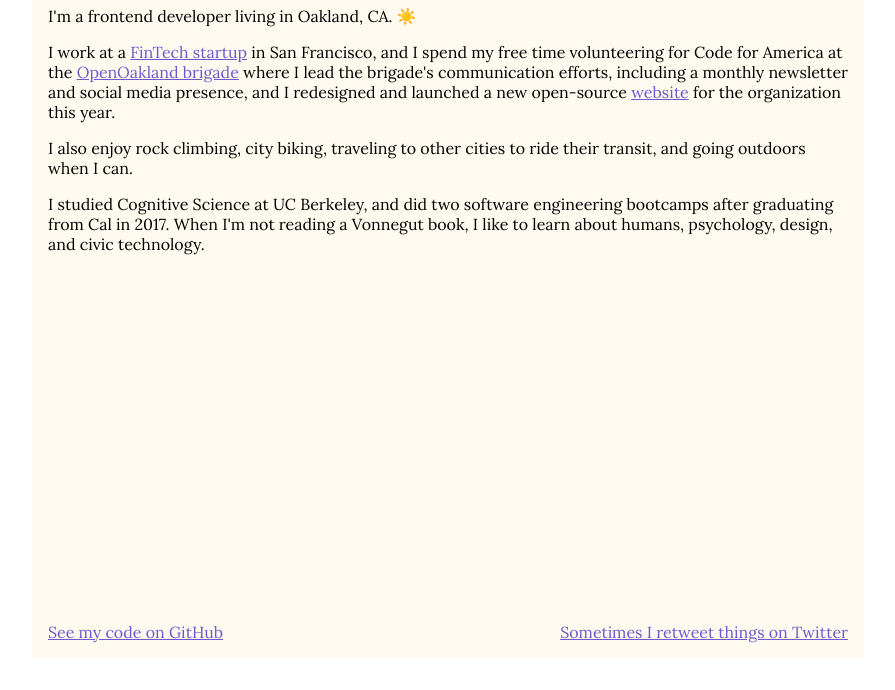
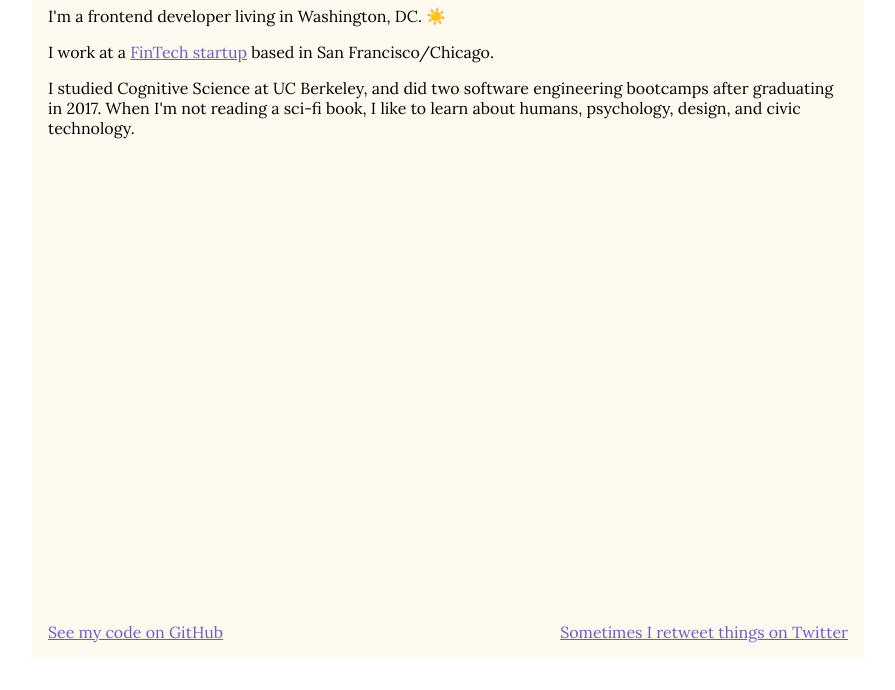
Before and after one commit to anlawyer/alisoncodes, a Gatsby site: page / in a window 1280 px wide. Shown: the part 110-800 px from the top of the page, without its empty margins (192-1087 px from the left). Built offline with nearby package versions, Linux system fonts and the light colour scheme; Gatsby itself is replaced by a stand-in of ours.

Commit message:
Content update, 2021 accurate

```diff
--- a/src/pages/index.js
+++ b/src/pages/index.js
@@ -5,9 +5,9 @@ class App extends Component {
   render() {
     return (
       <Layout>
-        <h1>Hi, I'm Alison and this is my website.</h1>
+        <h1>Hi, I'm Alison.</h1>
         <p>
-          I'm a frontend developer living in Oakland, CA.{" "}
+          I'm a frontend developer living in Washington, DC.{" "}
           <span role="img" aria-label="sunny emoji">
             ☀️
           </span>
@@ -21,35 +21,13 @@ class App extends Component {
           >
             FinTech startup
           </a>{" "}
-          in San Francisco, and I spend my free time volunteering for Code for
-          America at the{" "}
-          <a
-            target="_blank"
-            rel="noopener noreferrer"
-            href="https://openoakland.org"
-          >
-            OpenOakland brigade
-          </a>{" "}
-          where I lead the brigade's communication efforts, including a monthly
-          newsletter and social media presence, and I redesigned and launched a
-          new open-source{" "}
-          <a
-            target="_blank"
-            rel="noopener noreferrer"
-            href="https://github.com/openoakland/openoakland.org"
-          >
-            website
-          </a>{" "}
-          for the organization this year.
+          based in San Francisco/Chicago.
         </p>
-        <p>
-          I also enjoy rock climbing, city biking, traveling to other cities to
-          ride their transit, and going outdoors when I can.
-        </p>
+
         <p>
           I studied Cognitive Science at UC Berkeley, and did two software
-          engineering bootcamps after graduating from Cal in 2017. When I'm not
-          reading a Vonnegut book, I like to learn about humans, psychology,
+          engineering bootcamps after graduating in 2017. When I'm not
+          reading a sci-fi book, I like to learn about humans, psychology,
           design, and civic technology.
         </p>
       </Layout>
```
